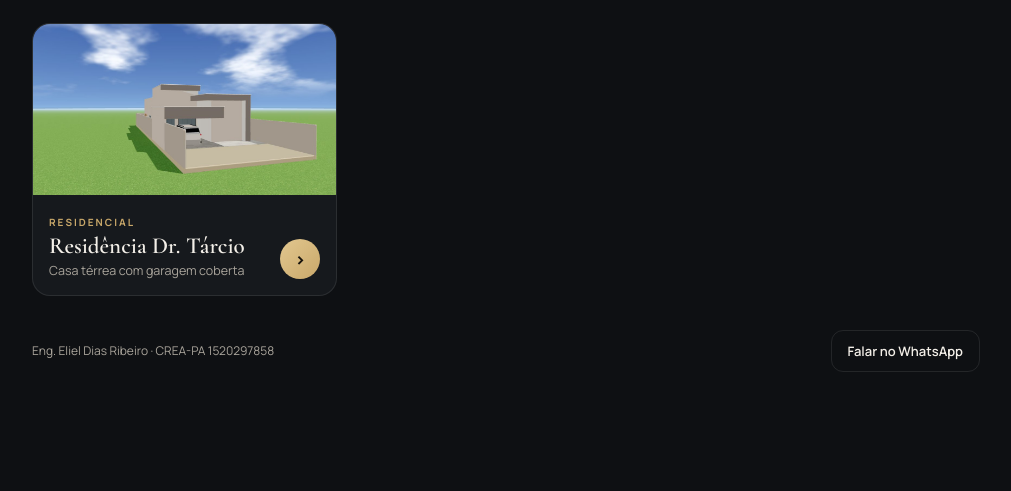
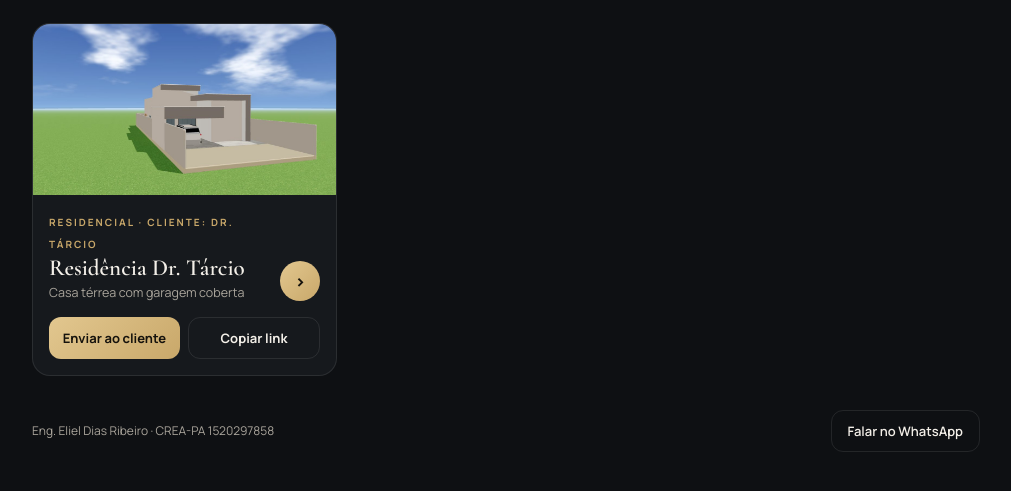
Before and after one commit to elielengenharia/rdo-eliel, a plain HTML site: page 3d/index.html in a window 1280 px wide. Shown: the part 235-726 px from the top of the page, without its empty margins (134-1145 px from the left). Drawn offline with nearby package versions, Linux system fonts and the light colour scheme.

Commit message:
Eliel Engenharia 3D: botão Enviar ao cliente (WhatsApp) e Copiar link
Co-Authored-By: Claude Opus 5.5 <noreply@anthropic.com>
Claude-Session: https://claude.ai/code/session_01Au1DaF1HmR2rT52ZKZDaYM

```diff
--- a/3d/index.html
+++ b/3d/index.html
@@ -44,6 +44,11 @@ h1{font-family:"Cormorant Garamond",serif;font-weight:600;font-size:clamp(32px,7
 .card p{font-size:12.5px;color:var(--muted);margin-top:3px}
 .go{flex-shrink:0;width:40px;height:40px;border-radius:50%;background:linear-gradient(135deg,var(--gold-2),var(--gold));display:grid;place-items:center;color:#15120c;font-size:18px;font-weight:700}
 footer{margin-top:34px;display:flex;flex-wrap:wrap;gap:10px;align-items:center;justify-content:space-between;color:var(--muted);font-size:12px}
+/* botões do card */
+.acts{display:flex;gap:8px;padding:0 16px 16px}
+.acts button{font:inherit;cursor:pointer;flex:1;padding:11px 10px;border-radius:12px;font-weight:700;font-size:13px}
+.acts .send{border:0;background:linear-gradient(135deg,var(--gold-2),var(--gold));color:#15120c}
+.acts .copy{background:none;border:1px solid var(--line);color:var(--text)}
 .wa{display:inline-flex;align-items:center;gap:8px;padding:11px 16px;border-radius:12px;border:1px solid var(--line);color:var(--text);font-weight:600;font-size:13px}
 </style>
 </head>
@@ -67,14 +72,24 @@ footer{margin-top:34px;display:flex;flex-wrap:wrap;gap:10px;align-items:center;j
 <script>
 // Para incluir um projeto novo, acrescente uma linha aqui.
 const PROJETOS = [
-  { pasta: 'dr-tarcio', nome: 'Residência Dr. Tárcio', tipo: 'Residencial', desc: 'Casa térrea com garagem coberta' },
+  { pasta: 'dr-tarcio', nome: 'Residência Dr. Tárcio', cliente: 'Dr. Tárcio', tipo: 'Residencial', desc: 'Casa térrea com garagem coberta' },
 ];
 const lista = document.getElementById('lista');
+const BASE = 'https://elielengenharia.github.io/rdo-eliel/3d/';
 PROJETOS.forEach((p) => {
-  const a = document.createElement('a'); a.className = 'card'; a.href = p.pasta + '/';
-  a.innerHTML = `<div class="img" style="background-image:url('${p.pasta}/capa.jpg')"></div>
-    <div class="info"><div><small>${p.tipo}</small><h2>${p.nome}</h2><p>${p.desc}</p></div><span class="go">›</span></div>`;
-  lista.appendChild(a);
+  const link = BASE + p.pasta + '/';
+  const msg = `Olá, ${p.cliente}! Tudo bem?\n\nSegue o projeto 3D: *${p.nome}*.\nPelo celular você pode girar a casa, ver de dia e à noite, entrar pela Planta 3D e testar cores e pisos:\n\n${link}\n\nQualquer dúvida estou à disposição.\nEng. Eliel Dias Ribeiro — Eliel Engenharia & Arquitetura`;
+  const c = document.createElement('div'); c.className = 'card';
+  c.innerHTML = `<a href="${p.pasta}/"><div class="img" style="background-image:url('${p.pasta}/capa.jpg')"></div>
+    <div class="info"><div><small>${p.tipo} · Cliente: ${p.cliente}</small><h2>${p.nome}</h2><p>${p.desc}</p></div><span class="go">›</span></div></a>
+    <div class="acts"><button class="send">Enviar ao cliente</button><button class="copy">Copiar link</button></div>`;
+  c.querySelector('.send').addEventListener('click', () => { window.open('https://wa.me/?text=' + encodeURIComponent(msg), '_blank'); });
+  c.querySelector('.copy').addEventListener('click', async (e) => {
+    try { await navigator.clipboard.writeText(link); e.target.textContent = 'Link copiado ✓'; }
+    catch (err) { prompt('Copie o link:', link); }
+    setTimeout(() => (e.target.textContent = 'Copiar link'), 2200);
+  });
+  lista.appendChild(c);
 });
 </script>
 </body>
```
